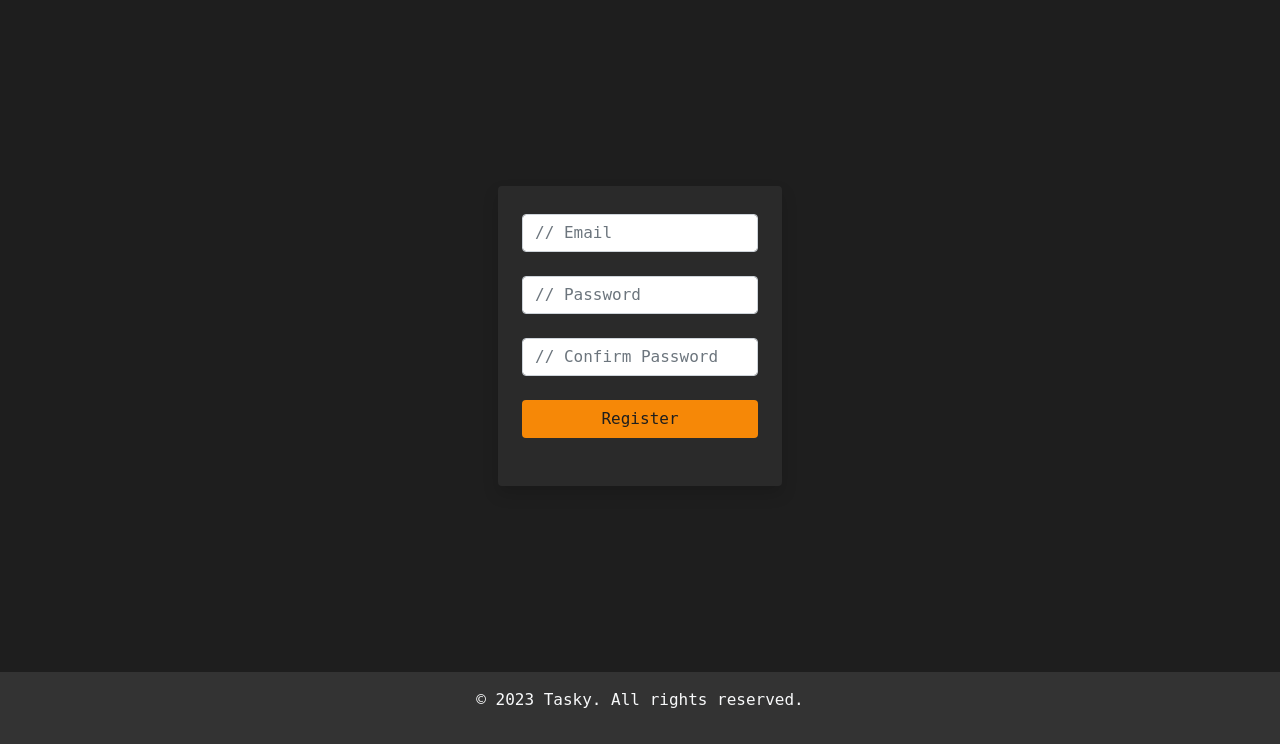
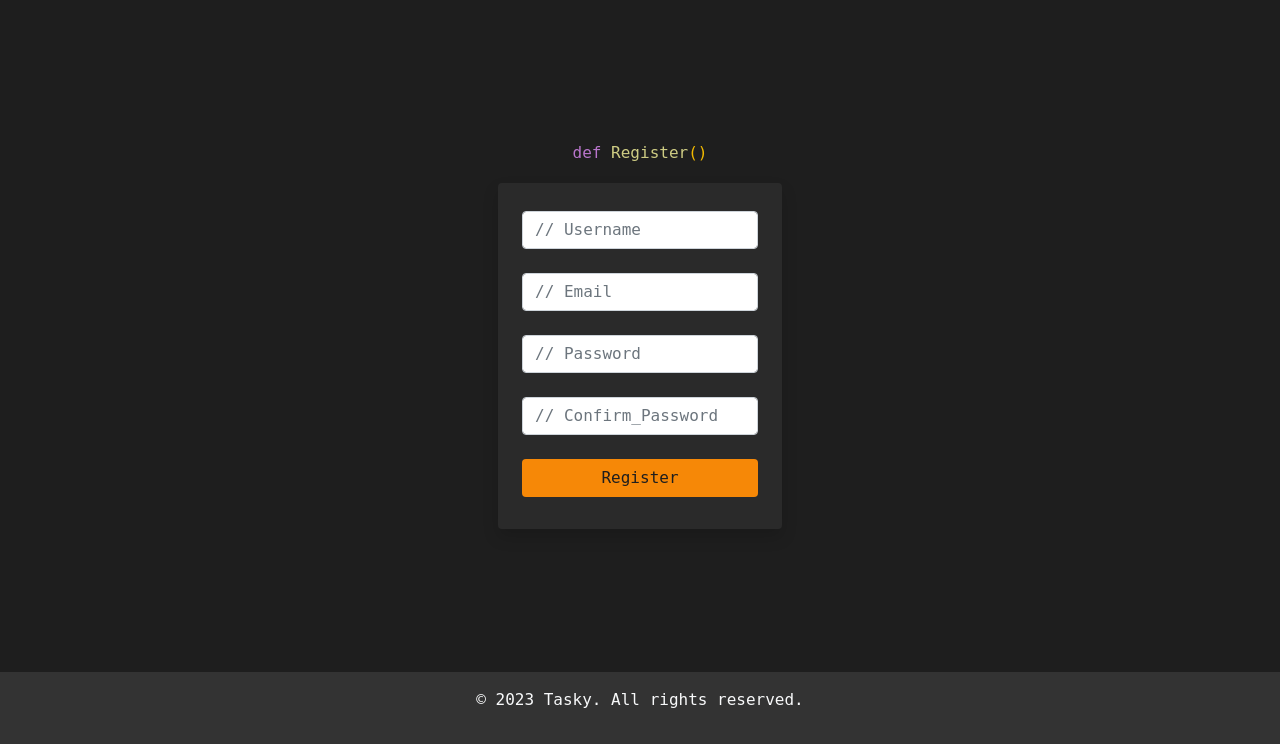
Before and after one commit to mateoguevaraa/tasky-app, a Flask app: page /register in a window 1280 px wide. Shown: the part 56-800 px from the top of the page. Run offline with Flask 3, Linux system fonts and the light colour scheme.

Commit message:
register.html terminado

```diff
--- a/static/style.css
+++ b/static/style.css
@@ -29,9 +29,9 @@ flex: none; /* Fix header and footer heights */
 }
 
 main {
-flex: 1; /* Allow main content to fill available space */
-margin-top: 7rem; /* Adjust as needed */
-margin-bottom: 7rem; /* Adjust as needed */
+    flex: 1; /* Allow main content to fill available space */
+    margin-top: 5rem; /* Adjust as needed */
+    margin-bottom: 5rem; /* Adjust as needed */
 }
 
 .content {
--- a/templates/index.html
+++ b/templates/index.html
@@ -33,7 +33,7 @@
         }
     </style>
     <script src="https://unpkg.com/typed.js@2.1.0/dist/typed.umd.js"></script>
-    <h1 class="home-h1 text-center my-3">
+    <h1 class="home-h1 text-center my-3" style="padding-top: 2rem;">
         Welcome to <span class="tasky" id="auto-input"></span>
     </h1>
     <p class="text-center slogan">// The Developer's Task Manager</p>
--- a/templates/login.html
+++ b/templates/login.html
@@ -21,13 +21,13 @@
 {% endblock %}
 
 {% block main %}
-
+    <h1 class="text-center my-3 pb-1" style="font-size: 1rem; font-weight: 100; margin-bottom: 10px;"><span style="color: rgba(231, 144, 255, 0.774)">function </span><span style="color: rgba(255, 253, 159, 0.783)">Login</span><span style="color: rgb(241, 185, 0)">()</span></h1>
     <div class="container-fluid">
         <div class="row align-items-center justify-content-center">
-            <div class="col rounded p-4 shadow login-box">
+            <div class="col rounded p-4 shadow login-box pb-2">
                 <form class="login-form">
                     <div class="form-group mb-4">
-                    <input type="email" class="form-control mt-1" id="email" aria-describedby="emailHelp" placeholder="// Email">
+                    <input type="username" class="form-control mt-1" id="username" aria-describedby="username" placeholder="// Username">
                     </div>
                     <div class="form-group mb-4">
                     <input type="password" class="form-control mt-1" id="password" placeholder="// Password">
--- a/templates/register.html
+++ b/templates/register.html
@@ -21,10 +21,14 @@
 {% endblock %}
 
 {% block main %}
+    <h1 class="text-center my-3 pb-1" style="font-size: 1rem; font-weight: 100; margin-bottom: 10px;"><span style="color: rgba(231, 144, 255, 0.774)">def </span><span style="color: rgba(255, 253, 159, 0.783)">Register</span><span style="color: rgb(241, 185, 0)">()</span></h1>
     <div class="container-fluid">
         <div class="row align-items-center justify-content-center">
-            <div class="col rounded p-4 shadow register-box">
+            <div class="col rounded p-4 shadow register-box pb-2">
                 <form class="register-form">
+                    <div class="form-group mb-4">
+                        <input type="text" class="form-control mt-1" id="username" aria-describedby="username" placeholder="// Username">
+                    </div>
                     <div class="form-group mb-4">
                         <input type="email" class="form-control mt-1" id="email" aria-describedby="emailHelp" placeholder="// Email">
                     </div>
@@ -32,7 +36,7 @@
                         <input type="password" class="form-control mt-1" id="password" placeholder="// Password">
                     </div>
                     <div class="form-group mb-4">
-                        <input type="password" class="form-control mt-1" id="password-confirm" placeholder="// Confirm Password">
+                        <input type="password" class="form-control mt-1" id="password-confirm" placeholder="// Confirm_Password">
                     </div>
                     <div class="register-button mb-4 d-grid gap-4">
                         <button type="submit" class="btn" style="background-color:#F68807; color: #1e1e1e;">Register</button>
```
